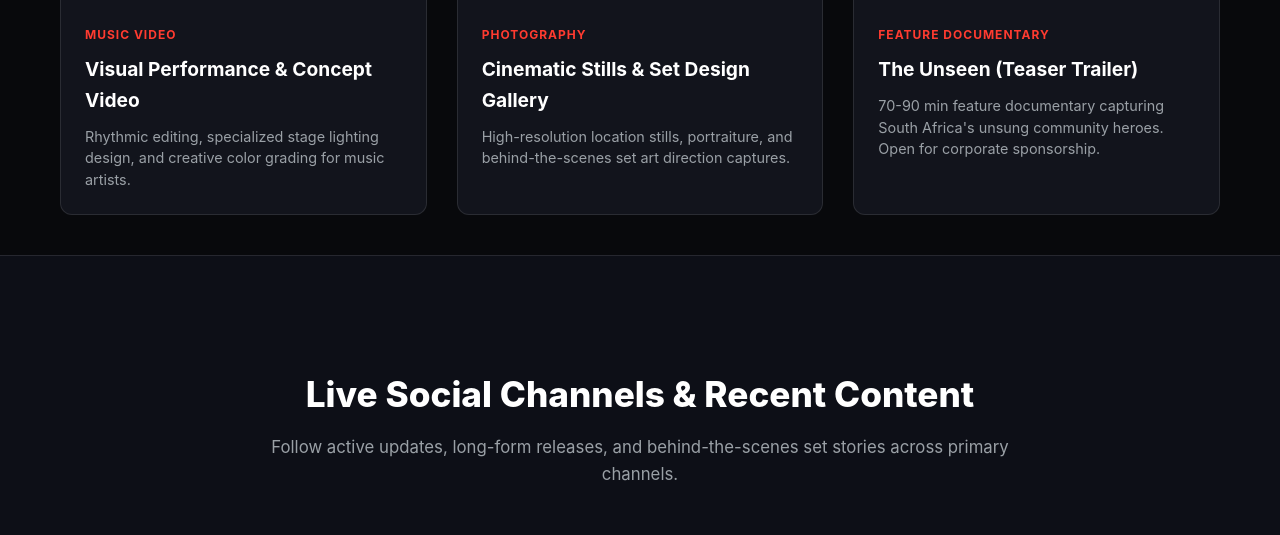
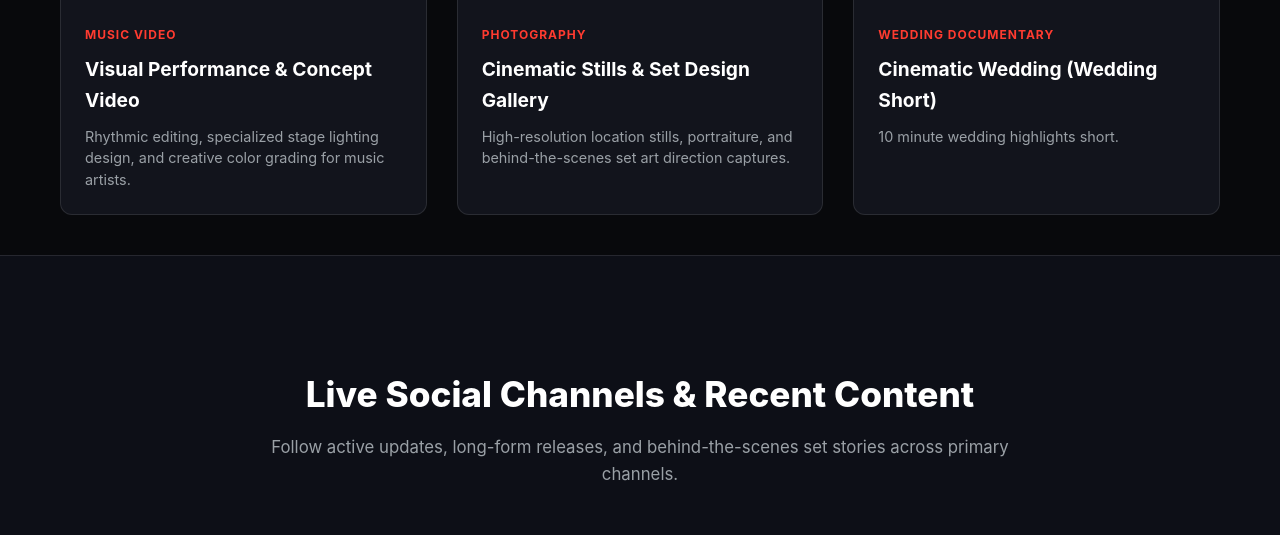
Before and after one commit to latskymultimedia/latsky-multimedia, a plain HTML site: page index.html in a window 1280 px wide. Shown: the part 1810-2345 px from the top of the page. Drawn offline with Linux system fonts and the light colour scheme.

Commit message:
Update index.html

```diff
--- a/index.html
+++ b/index.html
@@ -464,15 +464,15 @@
       </div>
     </div>
 
-    <!-- ITEM 6: DOCUMENTARY FEATURE -->
+    <!-- ITEM 6: WEDDING PRODUCTIONS -->
     <div class="card grid-item doccie">
       <div class="media-container">
-        <iframe src="https://www.youtube.com/embed/dQw4w9WgXcQ" allowfullscreen></iframe>
+        <iframe src="https://www.youtube.com/embed/-nWzVNTJHJk&t=4s" allowfullscreen></iframe>
       </div>
       <div class="card-body">
-        <span class="card-tag">Feature Documentary</span>
-        <h3 class="card-title">The Unseen (Teaser Trailer)</h3>
-        <p class="card-desc">70-90 min feature documentary capturing South Africa's unsung community heroes. Open for corporate sponsorship.</p>
+        <span class="card-tag">Wedding Documentary</span>
+        <h3 class="card-title">Cinematic Wedding (Wedding Short)</h3>
+        <p class="card-desc">10 minute wedding highlights short.</p>
       </div>
     </div>
 
```
